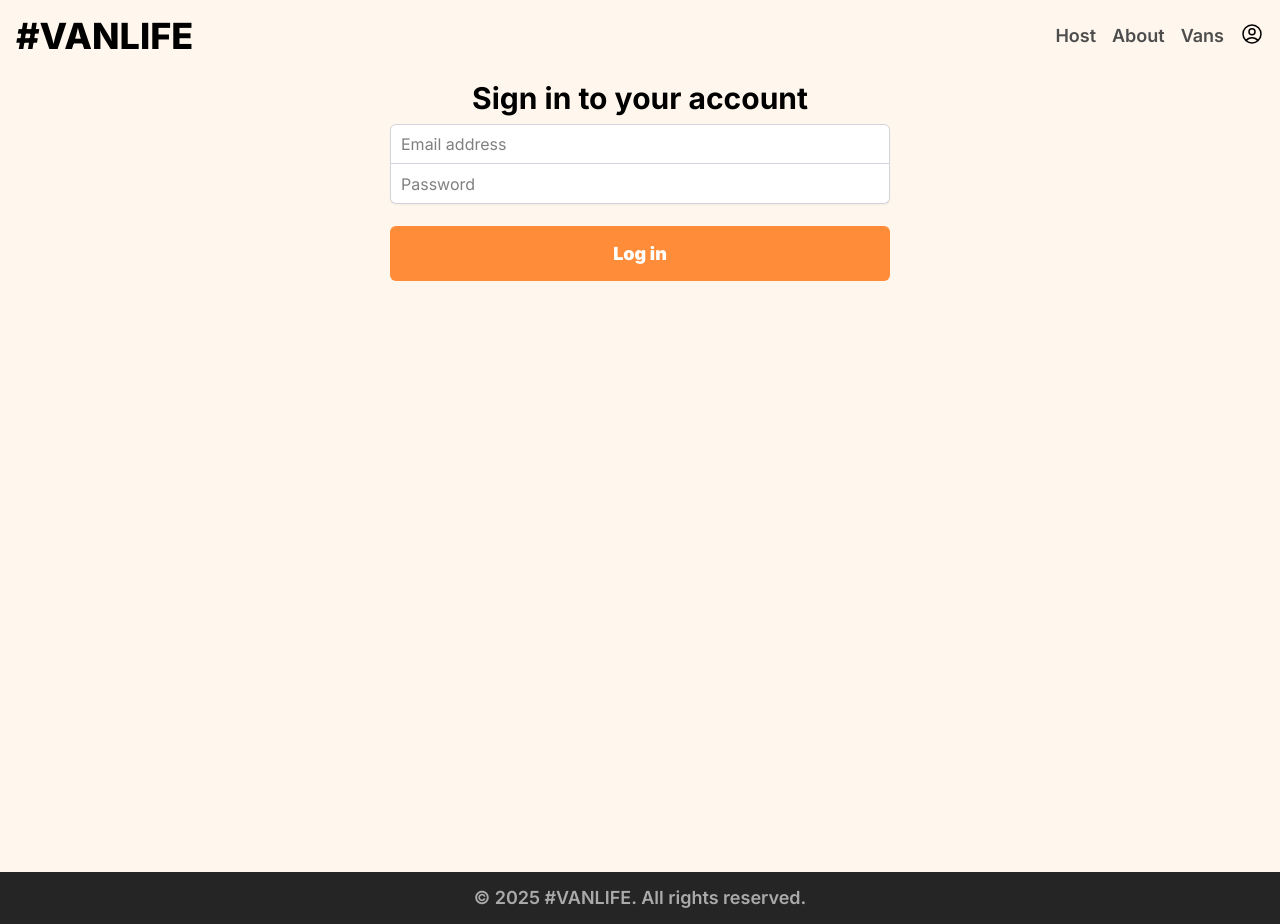
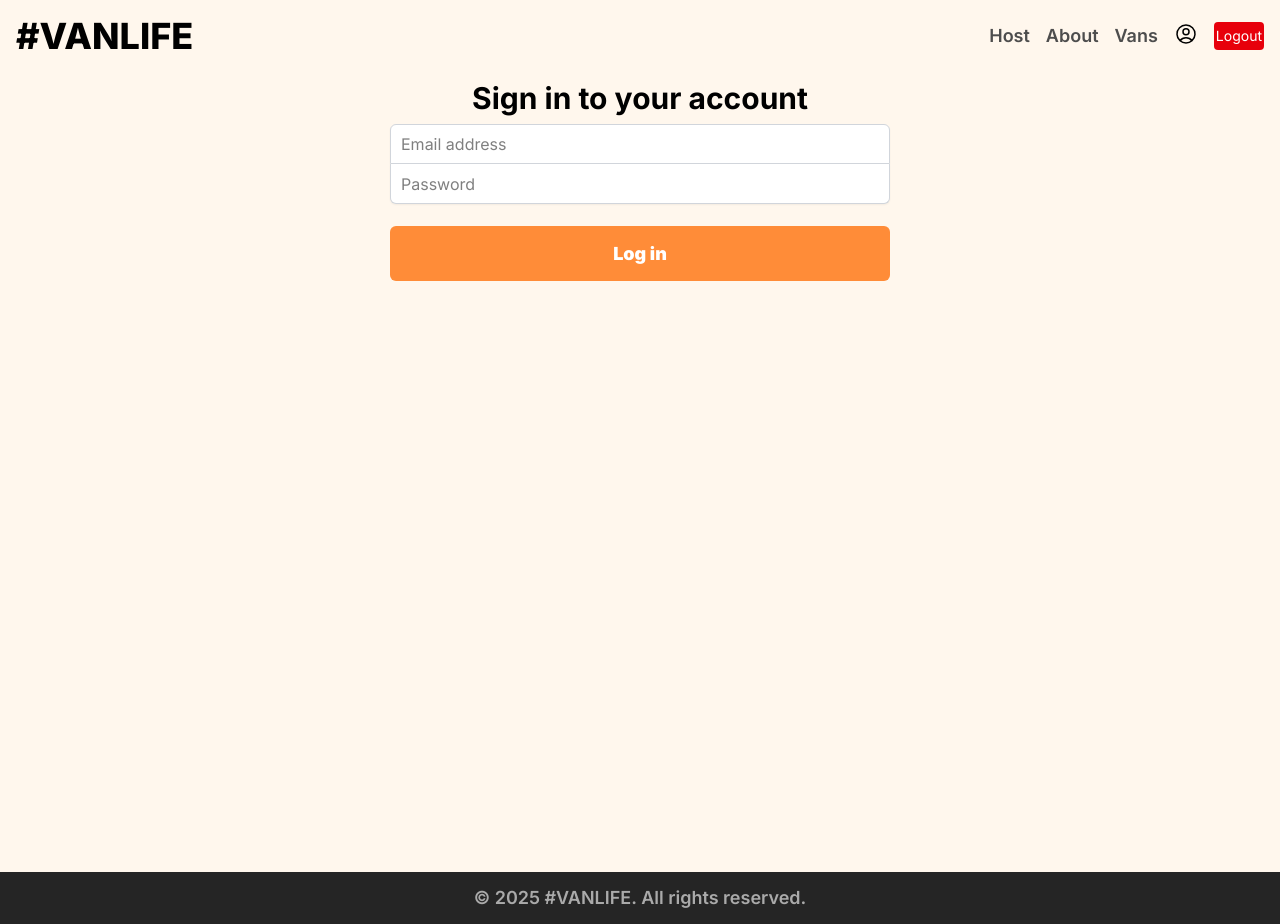
Before and after one commit to Lil-Code30/van-life, a React (Vite) app: page /login in a window 1280 px wide. Built offline with nearby package versions, Linux system fonts and the light colour scheme; sample sign-in values are in the browser's storage; what miragejs would draw is missing.

Commit message:
send user to original route after successfully login

```diff
--- a/src/components/AuthRequired.jsx
+++ b/src/components/AuthRequired.jsx
@@ -1,10 +1,17 @@
-import { Outlet, Navigate } from "react-router-dom";
+import { Outlet, Navigate, useLocation } from "react-router-dom";
 
 export default function AuthRequired() {
-  const authenticate = true;
+  const isLoggedIn = localStorage.getItem("loggedin");
+  const location = useLocation();
 
-  if (!authenticate) {
-    return <Navigate to="login" state={{ message: "You must log in first" }} />;
+  if (!isLoggedIn) {
+    return (
+      <Navigate
+        to="login"
+        replace
+        state={{ message: "You must log in first", from: location.pathname }}
+      />
+    );
   }
   return <Outlet />;
 }
--- a/src/components/Header.jsx
+++ b/src/components/Header.jsx
@@ -1,6 +1,10 @@
 import { NavLink, Link } from "react-router-dom";
+import { useState } from "react";
 
 export default function Header() {
+  function fakeLogOut() {
+    localStorage.removeItem("loggedin");
+  }
   return (
     <header className="flex items-center justify-between px-4 py-4 bg-[#FFF7ED]">
       <Link
@@ -50,6 +54,14 @@ export default function Header() {
             />
           </svg>
         </Link>
+        {localStorage.getItem("loggedin") && (
+          <button
+            className="bg-red-600 text-white p-0.5 text-sm rounded"
+            onClick={fakeLogOut}
+          >
+            Logout
+          </button>
+        )}
       </nav>
     </header>
   );
--- a/src/pages/Login.jsx
+++ b/src/pages/Login.jsx
@@ -12,6 +12,7 @@ export default function Login() {
   const [error, setError] = React.useState(null);
   const location = useLocation();
   const navigate = useNavigate();
+  const from = location.state?.from || "/host";
 
   function handleSubmit(e) {
     e.preventDefault();
@@ -19,7 +20,8 @@ export default function Login() {
     loginUser(loginFormData)
       .then((data) => {
         setError(null);
-        navigate("/host");
+        localStorage.setItem("loggedin", true);
+        navigate(from, { replace: true });
       })
       .catch((err) => {
         setError(err);
```
